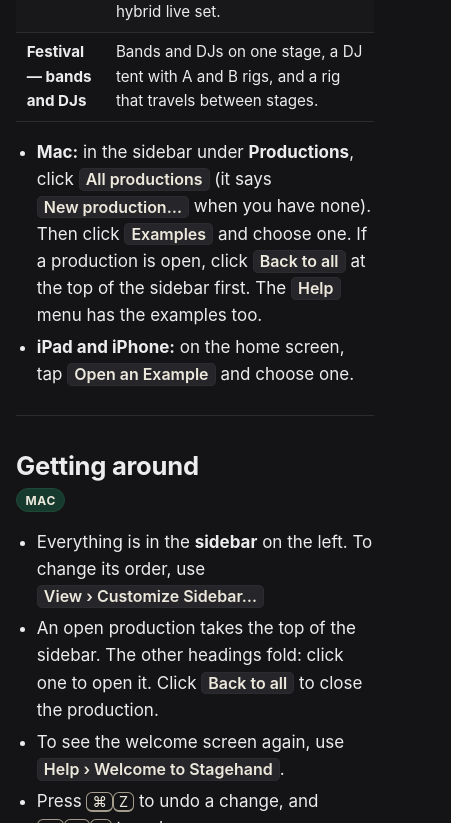
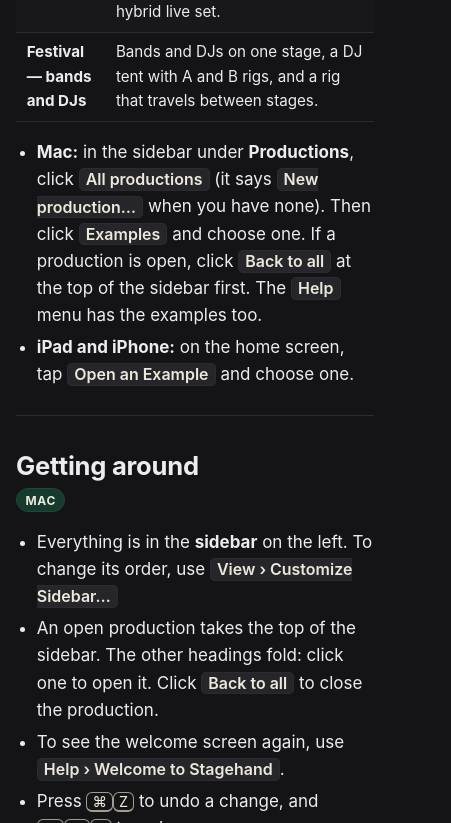
Before and after one commit to audiohawes/stagehand, a plain HTML site: page help/index.html in a window 390 px wide. Shown: the part 2064-2887 px from the top of the page, 451 px wide, since content can reach past the window. Drawn offline with Linux system fonts and the light colour scheme.

Commit message:
Help page: let long button names wrap on a phone
Co-Authored-By: Claude Sonnet 5.5 <noreply@anthropic.com>

```diff
--- a/help/index.html
+++ b/help/index.html
@@ -124,6 +124,7 @@
     .layout > *{min-width:0}
     main{overflow-wrap:anywhere}
     pre,code{white-space:pre-wrap}
+    .ui{white-space:normal}
     nav.toc{position:static;max-height:none;overflow:visible}
     nav.toc ol{display:none}
     .quick{grid-template-columns:1fr}
```
